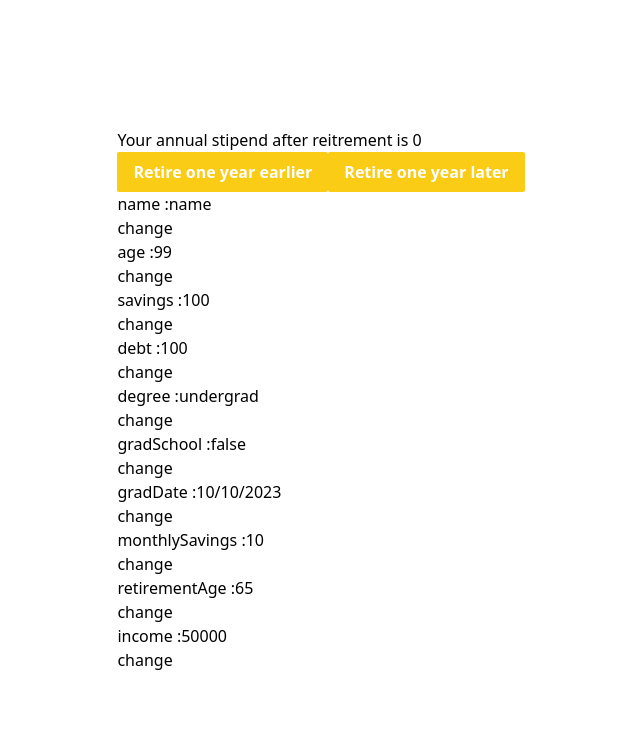
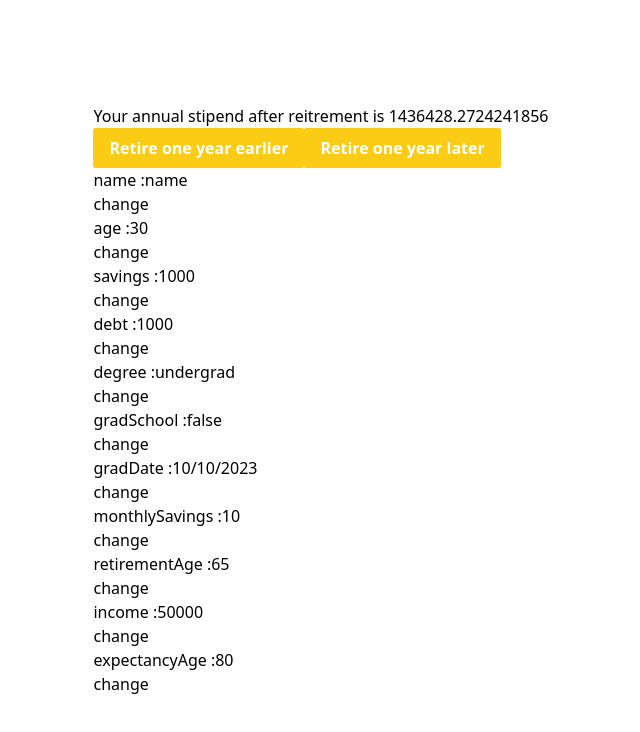
Before and after one commit to malekoa/conuhacks_sunlife, a React (Vite) app: page /results in a window 1280 px wide. Shown: the top 732 px of the page, without its empty margins (319-959 px from the left). Built offline with nearby package versions, Linux system fonts and the light colour scheme.

Commit message:
functions.js update

```diff
--- a/src/App.jsx
+++ b/src/App.jsx
@@ -12,16 +12,17 @@ function App() {
 
   // object that holds name, age, savings, debt, degree, boolean for if they are going to grad school, graduation date, and monthly savings percentage
   const [name, setName] = useState('name')
-  const [age, setAge] = useState(99)
-  const [savings, setSavings] = useState(100)
-  const [debt, setDebt] = useState(100)
+  const [age, setAge] = useState(30)
+  const [savings, setSavings] = useState(1000)
+  const [debt, setDebt] = useState(1000)
   const [degree, setDegree] = useState('undergrad')
   const [gradSchool, setGradSchool] = useState(false)
   const [gradDate, setGradDate] = useState('10/10/2023')
   const [monthlySavings, setMonthlySavings] = useState(10)
   const [retirementAge, setRetirementAge] = useState(65)
-  const [debtInterest, setDebtInterest] = useState(0.5)
+  const [debtInterest, setDebtInterest] = useState(0.05)
   const [income, setIncome] = useState(50000)
+  const [expectancyAge, setExpectancyAge] = useState(80);
 
 
   // object that holds all the data
@@ -35,7 +36,8 @@ function App() {
     gradDate,
     monthlySavings,
     retirementAge,
-    income
+    income,
+    expectancyAge
 
   }
 
@@ -50,7 +52,8 @@ function App() {
     setGradDate,
     setMonthlySavings,
     setRetirementAge,
-    setIncome
+    setIncome,
+    setExpectancyAge
   }
 
   return (
--- a/src/Routes/Results.jsx
+++ b/src/Routes/Results.jsx
@@ -1,11 +1,31 @@
 import { useState, useEffect } from 'react';
+import { reCalculate } from '../functions';
 
 const Results = ({ data }) => {
+
     const [lumpSum, setLumpSum] = useState(0);
 
-    const reCalculate = () => {
-        // TODO
+    const calculateNewForecast = () => {
+        // age, retirementAge, expectancyAge, currentSavings, debt, debtInterest, gradDate, income, endSavings
+        setLumpSum(reCalculate(
+            localData['age'][0],
+            localData['retirementAge'][0],
+            localData['expectancyAge'][0], // ?
+            localData['savings'][0],
+            localData['debt'][0],
+            0.01, //debtinterest
+            new Date("2025-03-26"), //gradDate
+            localData['income'][0],
+            0.07,
+            0
+        ));
+
+
     }
+
+    useEffect(() => {
+        calculateNewForecast();
+    }, [])
 
     const localData = {...data};
 
@@ -18,7 +38,7 @@ const Results = ({ data }) => {
     }
 
     const handleParameterChange = (key) => {
-        reCalculate();
+        calculateNewForecast();
     }
 
     const handleAgeButton = (n) => {
@@ -31,6 +51,7 @@ const Results = ({ data }) => {
     // }, [localData.retirementAge[0]])
 
     return (
+
 
         <div>
             <h1>Your annual stipend after reitrement is {lumpSum} </h1>
--- a/src/functions.js
+++ b/src/functions.js
@@ -11,7 +11,7 @@ export function debtGrowth(initialSum, debtInterestRate, months) {
     and how much money is used to repay the debt monthly (make sure this is monthly and not annual). This is assuming interest is compounded monthly.
 */
 export function yearDebtFree(debtAmount, debtInterest, debtRepayment) {
-    if (debtAmount*(1+debtInterest) > debtRepayment) {
+    if (debtAmount*debtInterest > debtRepayment) {
         return false;
     }
     else {
@@ -26,7 +26,7 @@ export function yearDebtFree(debtAmount, debtInterest, debtRepayment) {
 */
 export function compoundInterest(years, interestRate, startCapital, contributeCapital, annually) {
     const discountRate = interestRate/(1+interestRate)
-    return (startCapital + (contributeCapital/discountRate) * Math.pow(1 + interestRate, years)) - contributeCapital/discountRate;
+    return ((startCapital + (contributeCapital/discountRate)) * Math.pow(1 + interestRate, years)) - contributeCapital/discountRate;
 }
 
 /*
@@ -43,7 +43,7 @@ export function yearlyLivingBudget(startingCapital, interestRate, amountRemainin
 /*
     Calculates the amount of money given at retirement, given a set of initial variables.
 */
-export function reCalculate(age, retirementAge, expectancyAge, currentSavings, debt, debtInterest, gradDate, income, retirementAge, endSavings) {
+export function reCalculate(age, retirementAge, expectancyAge, currentSavings, debt, debtInterest, gradDate, income, interestRate, endSavings) {
 
     /*
     Find life expendency/expected age of retirement
@@ -61,21 +61,28 @@ export function reCalculate(age, retirementAge, expectancyAge, currentSavings, d
 
     // Calcualting the debt by the end of education
     const futureDebt = debtGrowth(debt, debtInterest, monthsUntilGrad);
+    console.log('future debt: ' + futureDebt);
 
     // Assuming a debt repayment of 10% of income
     const savings = 0.1*income;
     const debtRepayment = 0.1*(income/12); // This is calculated to be taken out monthly
-
+    console.log('debt rpay:' + debtRepayment)
     // Will get the year that the user will be debt free assuming a constant repayment.
     let debtFree = yearDebtFree(futureDebt, debtInterest, debtRepayment);
     if (!debtFree) {
         debtFree = retirementAge - age;
+
     }
+
+    console.log('debt free' + debtFree);
     // Will get the amount of money accrued by the end of paying off the debt.
-    const yearsWithDebt = age + debtFree;
-    const sumAfterDebt = compoundInterest(yearsWithDebt, interestRate, currentSavings, savings, true);
+    const sumAfterDebt = compoundInterest(debtFree, interestRate, currentSavings, savings, true);
+    console.log('sum after debt:' + sumAfterDebt)
+
     // Gets the final lump sum at the projected retirement age, using the new savings rate now that debt is paid off.
-    const yearsToRetirement = retirementAge - yearsWithDebt;
+    const yearsToRetirement = retirementAge - debtFree - age;
+    console.log('yrs to ret:' + yearsToRetirement)
+
     const sumAtRetirement = compoundInterest(yearsToRetirement, interestRate, sumAfterDebt, savings+(12*debtRepayment), true);
 
     /*var result = {
@@ -84,5 +91,3 @@ export function reCalculate(age, retirementAge, expectancyAge, currentSavings, d
 
     return sumAtRetirement;
 }
-
-//export default {compoundInterest}
```
